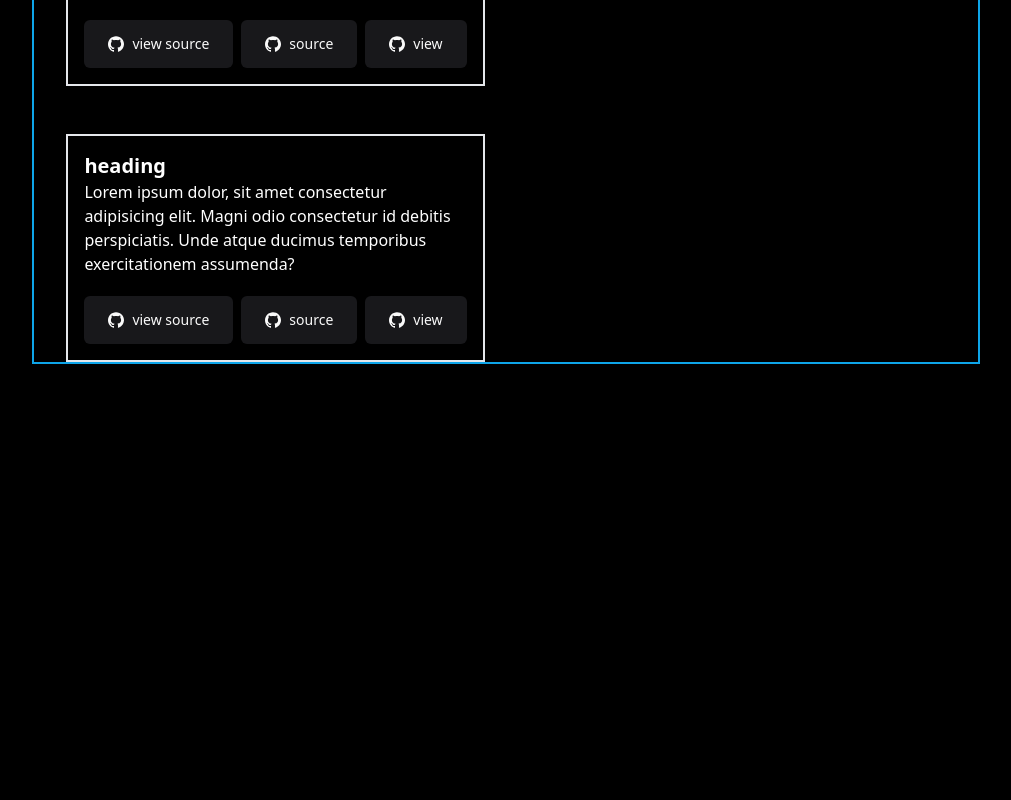
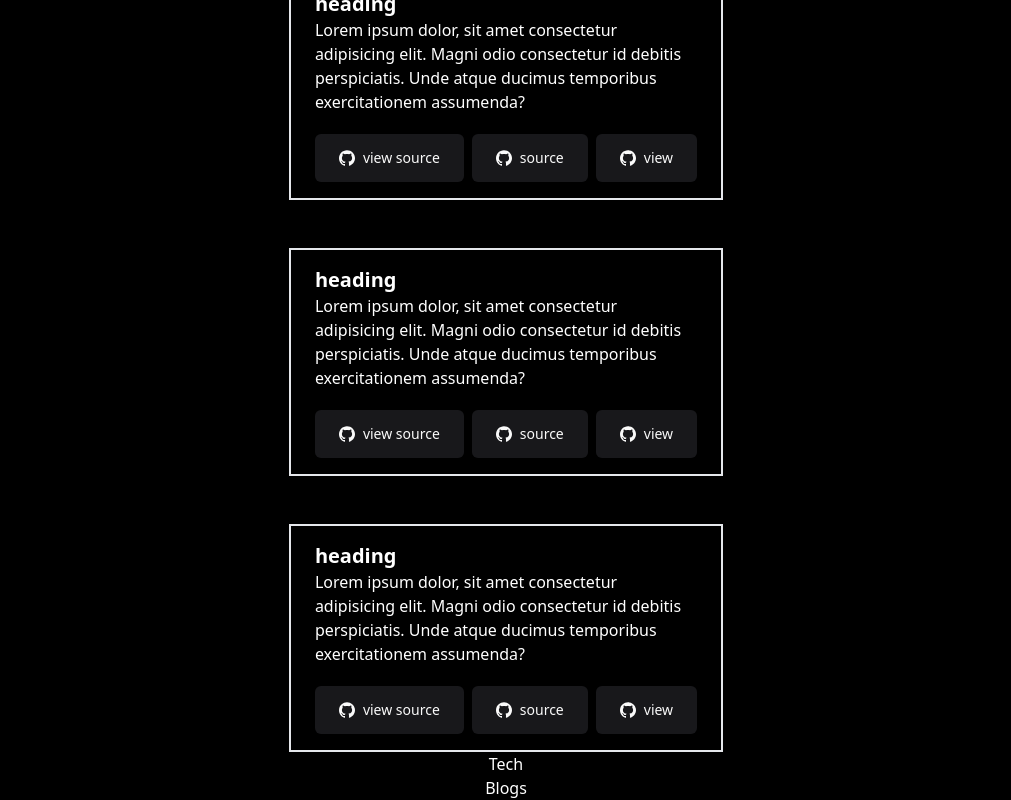
Before and after one commit to enoughio/MyPortfolio, a Next.js app: page / in a window 1280 px wide. Shown: the part 1833-2633 px from the top of the page, without its empty margins (134-1145 px from the left). Before the commit the page ends 2197 px from the top, so only its background shows below. Built offline with nearby package versions, Linux system fonts and the light colour scheme.

Commit message:
made routes

```diff
--- a/app/layout.js
+++ b/app/layout.js
@@ -21,7 +21,7 @@ export default function RootLayout({ children }) {
   return (
     <html lang="en">
       <body
-        className={`${geistSans.variable} ${geistMono.variable} antialiased flex flex-col items-center text-white bg-black w-full px-2 sm:px-8 lg:px-[13%]`}
+        className={`${geistSans.variable} ${geistMono.variable} antialiased flex flex-col items-start text-white bg-black w-full px-2 sm:px-8 lg:px-[13%]`}
       >
         <NavBar/>
         {children}
--- a/app/page.js
+++ b/app/page.js
@@ -2,6 +2,8 @@ import Image from "next/image";
 import NavBar from "./ui/Navbar/page";
 import Hero from "../components/ui/Hero.jsx";
 import Projects from "@/components/ui/Projects";
+import Tech from "@/components/ui/Tech/Tech";
+import Blogs from "@/components/ui/Blogs/Blogs";
 // import Blog from "./Components/Blog.jsx";
 // import About from "./Components/About.jsx";
 // import "./App.css";
@@ -22,11 +24,9 @@ export default function Home() {
 
       <Hero />
       <Projects />
-
-      {/* <Tech /> */}
-
-      {/* <Project />
-      <Blog />
+      <Tech />
+      <Blogs />
+      {/*
       <About /> */}
     </div>
 
--- /dev/null
+++ b/app/tech/page.jsx
@@ -0,0 +1,12 @@
+import Tech from "@/components/ui/Tech/Tech"
+
+
+const page = () => {
+  return (
+    <div>
+        <Tech />
+    </div>
+  )
+}
+
+export default page
--- /dev/null
+++ b/components/ui/Blogs/Blog.jsx
@@ -0,0 +1,8 @@
+
+const Blog = () => {
+  return (
+    <div>Blog</div>
+  )
+}
+
+export default Blog
--- /dev/null
+++ b/components/ui/Blogs/Blogs.jsx
@@ -0,0 +1,8 @@
+
+const Blogs = () => {
+  return (
+    <div>Blogs</div>
+  )
+}
+
+export default Blogs
--- a/components/ui/Projects.jsx
+++ b/components/ui/Projects.jsx
@@ -5,19 +5,20 @@ import { FaLinkedin } from "react-icons/fa6";
 import Link from "next/link";
 import Project from "./project";
 
-
 const Projects = () => {
   return (
-    <div className="flex items-start border-sky-500 md:px-8 md:pt-8 border-2 w-full mt-[13%] flex-wrap justify-start flex-col md:flex-row gap-12">
-
+    <div className="flex flex-col justify-start  md:px-8 md:pt-8 w-full mt-[13%] gap-10">
+      <h1 className="text-6xl font-bold  mb-4 lg:ml-4">My Project</h1>
+      <div className="flex items-start flex-wrap justify-around flex-col md:flex-row gap-12">
         <Project />
         <Project />
         <Project />
         <Project />
         <Project />
+        <Project />
+      </div>
+    </div>
+  );
+};
 
-    </div>
-  )
-}
-
-export default Projects
+export default Projects;
--- /dev/null
+++ b/components/ui/Tech/Tech.jsx
@@ -0,0 +1,8 @@
+
+const Tech = () => {
+    return (
+      <div>Tech</div>
+    )
+  }
+
+  export default Tech
--- /dev/null
+++ b/components/ui/Tech/technology.jsx
@@ -0,0 +1,6 @@
+
+export default technology = () => {
+  return (
+    <div>technology</div>
+  )
+}
--- a/components/ui/project.jsx
+++ b/components/ui/project.jsx
@@ -7,7 +7,7 @@ import Project from "./project";
 
 export default function () {
   return (
-    <div className="w-[40%] border-2 p-4  air:min-w-fit air:bg-red-600  min-w-min  ">
+    <div className="w-[45%] border-2 p-4  air:min-w-fit air:bg-red-600  min-w-min  px-6">
       <h1 className="text-xl font-bold ">heading</h1>
       <p>
         Lorem ipsum dolor, sit amet consectetur adipisicing elit. Magni odio
```
Also changed, not shown: 1 other file (tests, documents, lock files or other folders).
